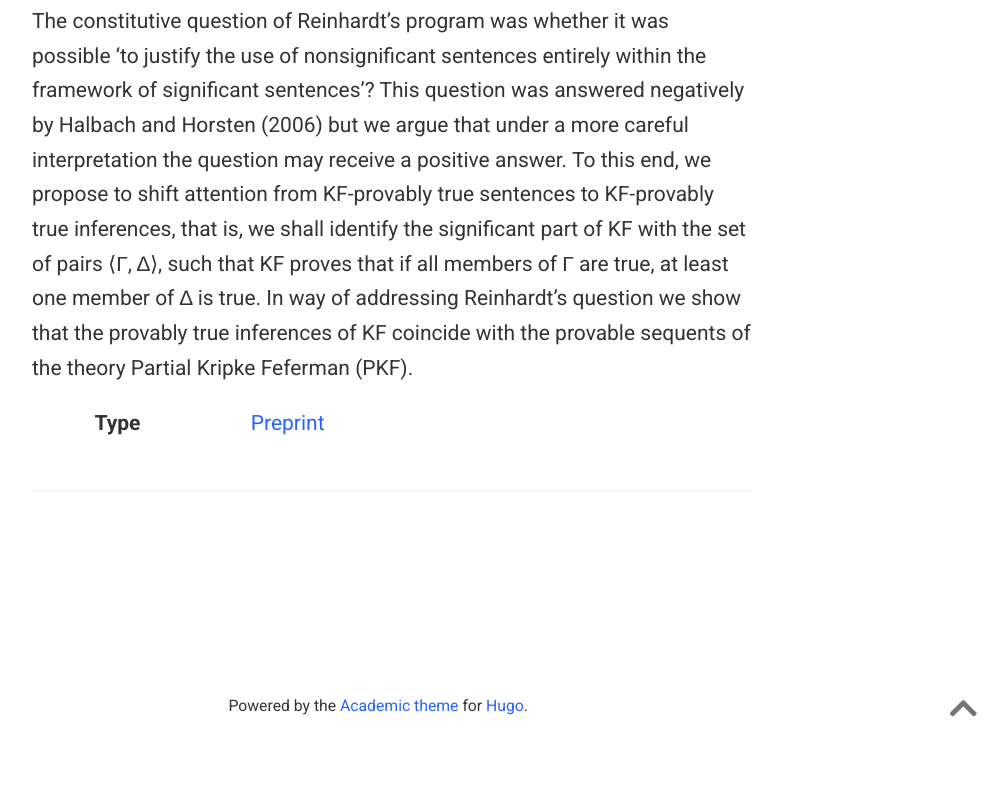
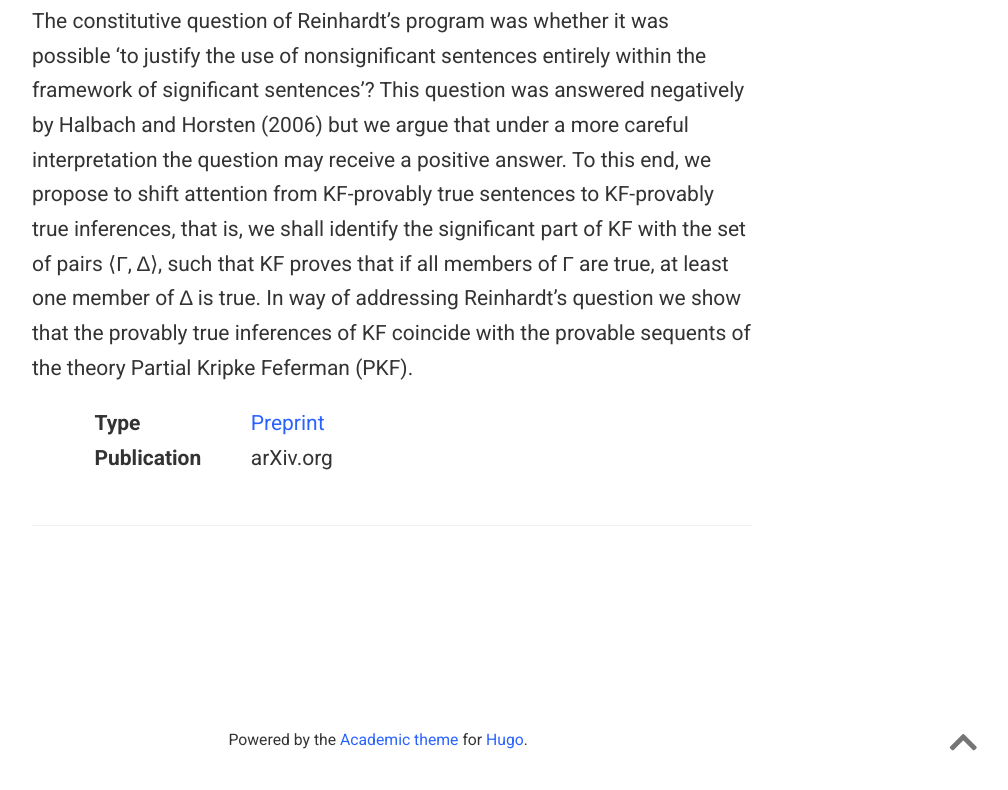
Before and after one commit to johannesstern/johannesstern.github.io, a plain HTML site: page publication/castaldostern-2020/index.html in a window 1280 px wide. Shown: the part 585-1375 px from the top of the page, without its empty margins (248-1256 px from the left). Drawn offline with nearby package versions, Linux system fonts and the light colour scheme; some packages are replaced by stand-ins of ours; some icons are missing.

Commit message:
rebuilding site Tue  5 May 2020 13:45:30 BST

```diff
--- a/publication/castaldostern-2020/index.html
+++ b/publication/castaldostern-2020/index.html
@@ -660,6 +660,18 @@
 
 
 
+    <div class="row">
+      <div class="col-md-1"></div>
+      <div class="col-md-10">
+        <div class="row">
+          <div class="col-12 col-md-3 pub-row-heading">Publication</div>
+          <div class="col-12 col-md-9">arXiv.org</div>
+        </div>
+      </div>
+      <div class="col-md-1"></div>
+    </div>
+    <div class="d-md-none space-below"></div>
+
 
     <div class="space-below"></div>
 
```
Also changed, not shown: publication/index.html (+2 -0 lines).
